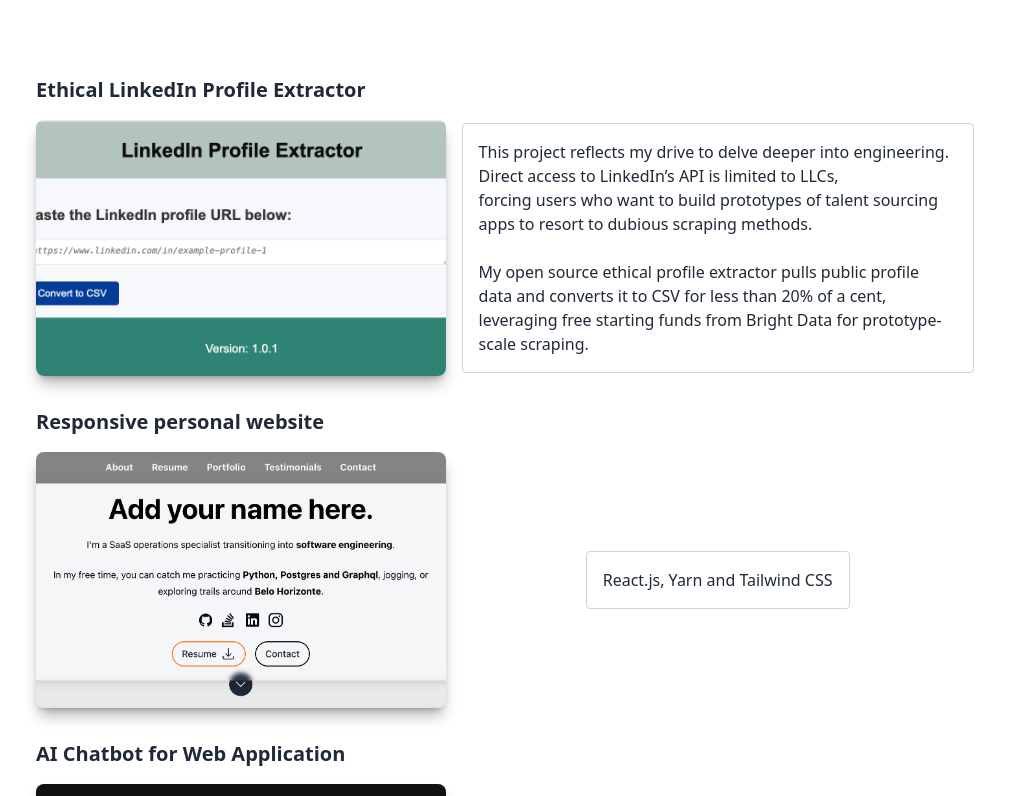
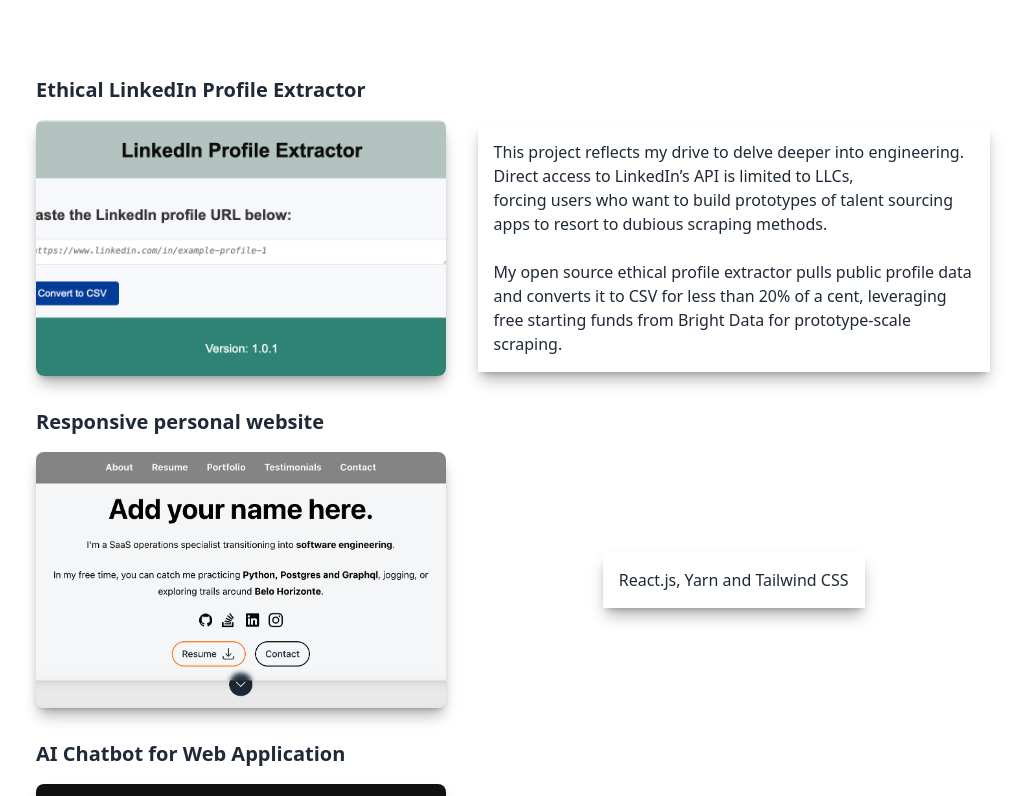
Before and after one commit to borgesenioc/react-resume-enio, a Next.js app: page / in a window 1280 px wide. Shown: the part 820-1616 px from the top of the page, without its empty margins (92-1118 px from the left). Built offline with nearby package versions, Linux system fonts and the light colour scheme.

Commit message:
Increase the gap between image and text for portfolio.

```diff
--- a/src/components/Sections/Portfolio.tsx
+++ b/src/components/Sections/Portfolio.tsx
@@ -15,7 +15,7 @@
               <h3 className="mb-4 text-xl font-bold text-gray-800 text-center md:text-left">
                 {title}
               </h3>
-              <div className="flex flex-col md:flex-row gap-4">
+              <div className="flex flex-col md:flex-row gap-8">
                 {/* On smartphones, this will appear below the text.
                     On medium+ screens, it occupies the left side */}
                 <div className="order-2 md:order-1 w-full md:w-2/5">
@@ -30,7 +30,7 @@
                 </div>
                 {/* Text box: appears above the image on smartphones, and to the right on larger screens */}
                 <div className="order-1 md:order-2 w-full md:w-1/2 flex items-center justify-center">
-                  <div className="p-4 border border-gray-300 rounded">
+                  <div className="p-4 shadow-lg shadow-black/30">
                     <p className="whitespace-pre-line text-base text-gray-800">{description}</p>
                   </div>
                 </div>
```
